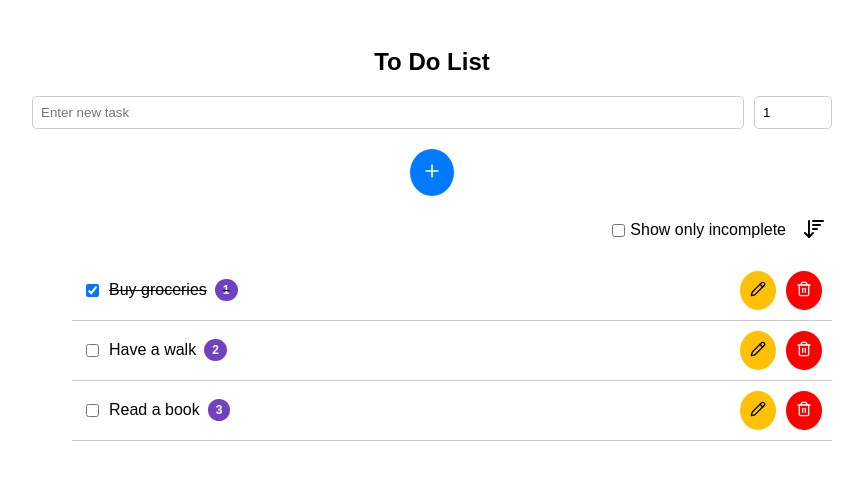
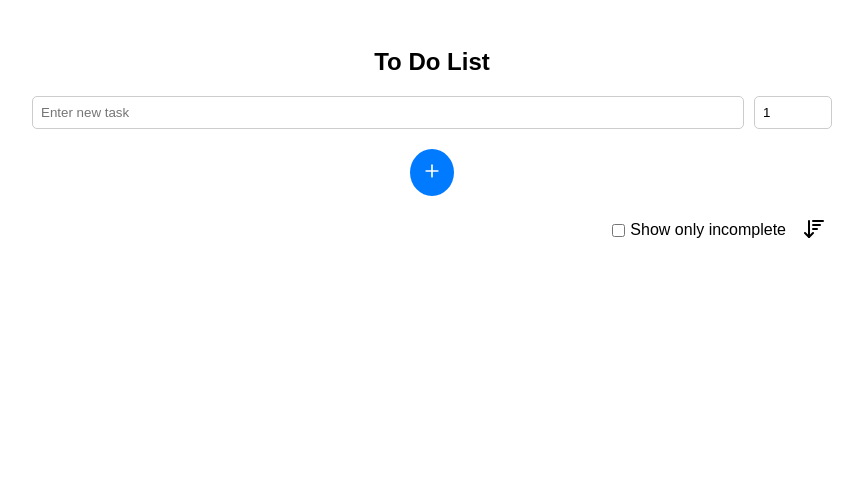
Before and after one commit to Rajasi-Desai/Todo-App, a React (Vite) app: page / in a window 1280 px wide. Shown: the top 480 px of the page, without its empty margins (208-1071 px from the left). Built offline with nearby package versions, Linux system fonts and the light colour scheme.

Commit message:
local storage date persistence

```diff
--- a/src/App.jsx
+++ b/src/App.jsx
@@ -3,28 +3,10 @@
 import TaskControls from "./components/TaskControls/TaskControls";
 import TaskList from "./components/TaskList/TaskList";
 import "./App.css"
+import { getStoredTasks, updateLocalStorage } from "./utils/localStorageUtils";
 
 const App = () => {
-  const [tasks, setTasks] = useState([
-    {
-      id: 1,
-      text: "Buy groceries",
-      priority: 1,
-      done: true,
-    },
-    {
-      id: 2,
-      text: "Have a walk",
-      priority: 2,
-      done: false,
-    },
-    {
-      id: 3,
-      text: "Read a book",
-      priority: 3,
-      done: false,
-    },
-  ]);
+  const [tasks, setTasks] = useState(getStoredTasks);
 
   const [showOnlyIncomplete, setShowOnlyIncomplete] = useState(false);
 
@@ -33,11 +15,13 @@
       .sort((a,b) => (a.priority - b.priority));
 
     setTasks(sortedTasks);
+    updateLocalStorage(sortedTasks);
   };
 
   const addTask = (newTask) => {
     const updatedTasks = [...tasks, newTask];
     setTasks(updatedTasks);
+    updateLocalStorage(updatedTasks);
   };
 
   const toggleTaskDone = (id) => {
@@ -45,11 +29,13 @@
       task.id === id ? {...task, done: !task.done} : task
     );
     setTasks(updatedTasks);
+    updateLocalStorage(updatedTasks);
   };
 
   const removeTask = (id) => {
     const updatedTasks = tasks.filter((t) => t.id !== id);
     setTasks(updatedTasks);
+    updateLocalStorage(updatedTasks);
   };
 
   const updateTask = ({ taskId, editText, editPriority }) => {
@@ -59,6 +45,7 @@
       task
     ));
     setTasks(updatedTasks);
+    updateLocalStorage(updatedTasks);
   };
 
   return (
--- /dev/null
+++ b/src/utils/localStorageUtils.js
@@ -0,0 +1,8 @@
+export const getStoredTasks = () => {
+  const savedTasks = localStorage.getItem("tasks");
+  return savedTasks ? JSON.parse(savedTasks) : [];
+};
+
+export const updateLocalStorage = (tasks) => {
+  localStorage.setItem("tasks", JSON.stringify(tasks));
+};
```
